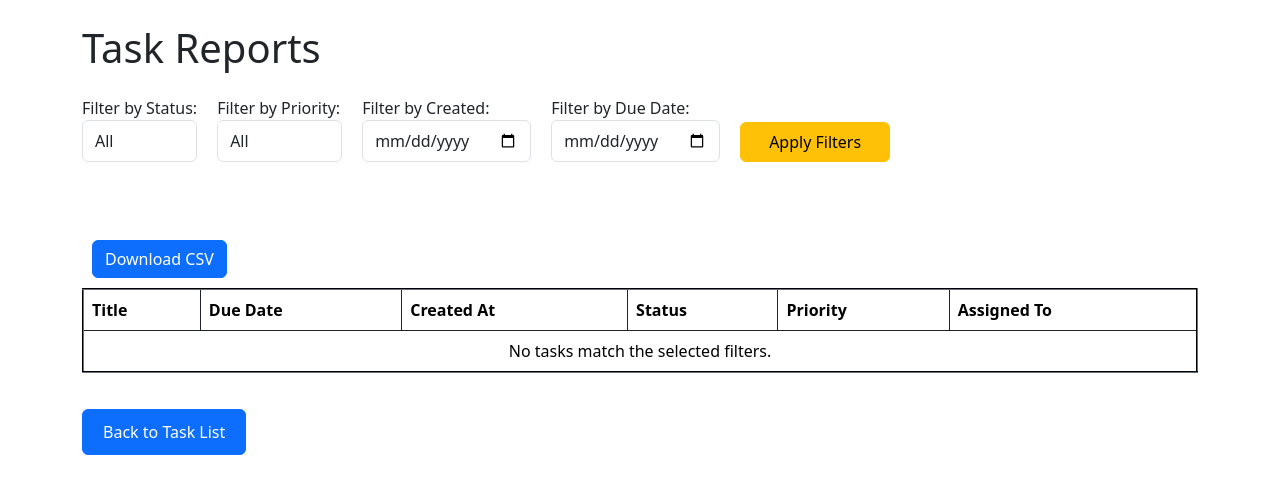
After one commit to Python-Bestpeers/mansi_nayak_task_1, a Django app: page /taskreport/ in a window 1280 px wide. The commit adds this page. Shown: the top 494 px of the page. Run offline with Django 4.2, Linux system fonts and the light colour scheme; data that the repository does not hold is empty.

Commit message:
Task 3 management (#3)
* updated the changes

* add the new url

```diff
--- a/app/templates/task_list.html
+++ b/app/templates/task_list.html
@@ -43,6 +43,7 @@
                 <a href="{% url 'user_list' %}" class="btn-users">Users List</a>
                 <a href="{% url 'create_task' %}" class="btn-add-task">Add Task</a>
                 <a href="{% url 'logout' %}" class="btn-logout">Logout</a>
+                <a href="{% url 'task_report' %}" class="btn-add-task">Task Report</a>
             {% else %}
                 <a href="{% url 'signup' %}" class="btn-users">Signup</a>
                 <a href="{% url 'login' %}" class="btn-users">Login</a>
@@ -121,7 +122,7 @@
                                 <a href="{% url 'delete_task' task.id %}" class="btn btn-danger btn-sm">Delete</a>
                             {% endif %}
 
-                            {% if user == task.assigned_by %}
+                            {% if user == task.assigned_to %}
                                 <a href="{% url 'status_update' task.id %}" class="btn btn-add-task">Update Status</a>
 
                             {% endif %}
--- /dev/null
+++ b/app/templates/task_report.html
@@ -0,0 +1,154 @@
+{% load static %}
+<!DOCTYPE html>
+<html lang="en">
+
+<head>
+    <meta charset="UTF-8">
+    <meta name="viewport" content="width=device-width, initial-scale=1.0">
+    <title>Task Reports</title>
+    <link href="https://cdn.jsdelivr.net/npm/bootstrap@5.3.0-alpha1/dist/css/bootstrap.min.css" rel="stylesheet">
+    <style>
+        /* Custom styling for the filters section */
+        .filters-container {
+            display: flex;
+            flex-wrap: wrap;
+            gap: 20px;
+            margin-bottom: 20px;
+        }
+
+        .filters-container label,
+        .filters-container select,
+        .filters-container input {
+            width: 100%;
+            max-width: 220px;
+        }
+
+        .filters-container .form-control {
+            height: calc(2.5rem + 2px);
+        }
+
+        .filters-container button {
+            height: 40px;
+            align-self: flex-end;
+        }
+
+        .filters-container .form-group {
+            display: flex;
+            flex-direction: column;
+            align-items: flex-start;
+        }
+
+        .auth-buttons {
+            display: flex;
+            justify-content: flex-start;
+            gap: 10px;
+            margin-top: 20px;
+        }
+
+        .auth-buttons .btn {
+            padding: 10px 20px;
+        }
+
+        .filters-container button {
+            align-self: flex-end;
+        }
+    </style>
+</head>
+
+<body>
+    <div class="container">
+        <h1 class="my-4">Task Reports</h1>
+
+        <!-- Filter Form -->
+        <form method="get">
+            <div class="filters-container">
+                <!-- Status Filter -->
+                <div class="form-group">
+                    <label for="status">Filter by Status:</label>
+                    <select name="status" class="form-control" style="width: 100%;">
+                        <option value="">All</option>
+                        <option value="Complete" {% if status == 'Complete' %}selected{% endif %}>Completed</option>
+                        <option value="Inprogress" {% if status == 'Inprogress' %}selected{% endif %}>In Progress</option>
+                    </select>
+                </div>
+
+                <!-- Priority Filter -->
+                <div class="form-group">
+                    <label for="priority">Filter by Priority:</label>
+                    <select name="priority" class="form-control" style="width: 100%;">
+                        <option value="">All</option>
+                        <option value="Major" {% if form.priority.value == 'Major' %} selected {% endif %}>Major</option>
+                        <option value="Intermediate" {% if form.priority.value == 'Intermediate' %} selected {% endif %}>Intermediate</option>
+                        <option value="Minor" {% if form.priority.value == 'Minor' %} selected {% endif %}>Minor</option>
+                    </select>
+                </div>
+
+                <!-- Created Filter -->
+                <div class="form-group">
+                    <label for="created">Filter by Created:</label>
+                    <input type="date" name="created" class="form-control" value="{{ created }}" style="width: 100%;">
+                </div>
+
+                <!-- Due Date Filter -->
+                <div class="form-group">
+                    <label for="due_date">Filter by Due Date:</label>
+                    <input type="date" name="due_date" class="form-control" value="{{ due_date }}" style="width: 100%;">
+                </div>
+
+                <!-- Apply Filters Button -->
+                <button class="btn btn-warning" type="submit" style="width: 150px;">Apply Filters</button>
+            </div>
+        </form>
+
+        <br><br>
+
+        <!-- Download CSV Form -->
+        <form method="post">
+            {% csrf_token %}
+            <input type="hidden" name="status" value="{{ status_filter }}">
+            <input type="hidden" name="priority" value="{{ priority_filter }}">
+            <input type="hidden" name="id" value="{{ task.id }}">
+            <button class="btn btn-primary" type="submit" style="margin: 10px;">Download CSV</button>
+        </form>
+
+        <!-- Task Table -->
+        <div class="table-responsive">
+            <table class="table table-bordered border-dark" border="2" width="100%" cellpadding="10">
+                <thead>
+                    <tr>
+                        <th>Title</th>
+                        <th>Due Date</th>
+                        <th>Created At</th>
+                        <th>Status</th>
+                        <th>Priority</th>
+                        <th>Assigned To</th>
+                    </tr>
+                </thead>
+                <tbody>
+                    {% for task in tasks %}
+                        <tr>
+                            <td>{{ task.title }}</td>
+                            <td>{{ task.due_date }}</td>
+                            <td>{{ task.created }}</td>
+                            <td>{{ task.status }}</td>
+                            <td>{{ task.priority }}</td>
+                            <td>{{ task.assigned_to.email }}</td>
+                        </tr>
+                    {% empty %}
+                        <tr>
+                            <td colspan="6" style="text-align: center;">No tasks match the selected filters.</td>
+                        </tr>
+                    {% endfor %}
+                </tbody>
+            </table>
+        </div>
+
+        <!-- Back to Task List Button -->
+        <div class="auth-buttons">
+            <a href="{% url 'task_list' %}" class="btn btn-primary">Back to Task List</a>
+        </div>
+    </div>
+
+    <script src="https://cdn.jsdelivr.net/npm/bootstrap@5.3.0-alpha1/dist/js/bootstrap.bundle.min.js"></script>
+</body>
+</html>
--- a/app/urls.py
+++ b/app/urls.py
@@ -11,6 +11,7 @@ from .views import (
     LogoutView,
     SignUpView,
     TaskListView,
+    TaskReportView,
     TaskStatusUpdateView,
     UpdateTaskView,
     UserListView,
@@ -42,6 +43,7 @@ urlpatterns = [
         TaskStatusUpdateView.as_view(),
         name="status_update",
     ),
+    path("taskreport/", TaskReportView.as_view(), name="task_report"),
 ]
 
 urlpatterns += static(settings.STATIC_URL, document_root=settings.STATIC_ROOT)
--- a/app/views.py
+++ b/app/views.py
@@ -1,5 +1,8 @@
+import csv
+
 from django.contrib import messages
 from django.contrib.auth import authenticate, login, logout
+from django.http import HttpResponse
 from django.shortcuts import redirect, render
 from django.views.generic import TemplateView, View
 
@@ -135,9 +138,15 @@ class UpdateTaskView(TemplateView):
         """
         Render the task update form with existing task data.
         """
-        task = Task.objects.filter(id=pk).first()
-        form = TaskForm(instance=task)
-        return render(request, self.template_name, {"form": form})
+        user_id = request.user.id
+
+        task = Task.objects.filter(id=pk, assigned_by=user_id).first()
+        if task:
+
+            form = TaskForm(instance=task)
+            return render(request, self.template_name, {"form": form})
+        else:
+            return redirect("task_list")
 
     def post(self, request, pk):
         """
@@ -265,11 +274,16 @@ class TaskStatusUpdateView(TemplateView):
         """
         Render the task status update form.
         """
-        task = Task.objects.filter(id=pk).first()
-        form = TaskStatusForm(instance=task)
-        return render(
-            request, self.template_name, {"form": form, "task": task}
-        )
+        user_id = request.user.id
+
+        task = Task.objects.filter(id=pk, assigned_to=user_id).first()
+        if task:
+            form = TaskStatusForm(instance=task)
+            return render(
+                request, self.template_name, {"form": form, "task": task}
+            )
+        else:
+            return redirect("task_list")
 
     def post(self, request, pk):
         """
@@ -283,3 +297,92 @@ class TaskStatusUpdateView(TemplateView):
         return render(
             request, self.template_name, {"form": form, "task": task}
         )
+
+
+class TaskReportView(TemplateView):
+    template_name = "task_report.html"
+
+    def get(self, request):
+        """
+        Display tasks based on status and priority filters.
+        """
+        status_filter = request.GET.get("status", "")
+        priority_filter = request.GET.get("priority", "")
+        due_date = request.GET.get("due_date", "")
+        created = request.GET.get("created", "")
+
+        tasks = Task.objects.all()
+
+        if status_filter:
+            tasks = tasks.filter(status=status_filter)
+        if priority_filter:
+            tasks = tasks.filter(priority=priority_filter)
+        if due_date:
+            tasks = tasks.filter(due_date=due_date)
+        if created:
+            tasks = tasks.filter(created=created)
+
+        return render(
+            request,
+            self.template_name,
+            {
+                "tasks": tasks,
+                "status_filter": status_filter,
+                "priority_filter": priority_filter,
+                "due_date": due_date,
+                "created": created,
+            },
+        )
+
+    def post(self, request):
+        """
+        Export filtered tasks to CSV if assigned to/by the user.
+        """
+        status_filter = request.POST.get("status", "")
+        priority_filter = request.POST.get("priority", "")
+        due_date = request.GET.get("due_date", "")
+        created = request.GET.get("created", "")
+        tasks = Task.objects.filter()
+
+        if status_filter:
+            tasks = tasks.filter(status=status_filter)
+        if priority_filter:
+            tasks = tasks.filter(priority=priority_filter)
+        if due_date:
+            tasks = tasks.filter(due_date=due_date)
+        if created:
+            tasks = tasks.filter(created=created)
+
+        # Generate CSV
+        response = HttpResponse(content_type="text/csv")
+        response["Content-Disposition"] = (
+            'attachment; filename="filtered_tasks.csv"'
+        )
+
+        writer = csv.writer(response)
+        writer.writerow(
+            [
+                "Title",
+                "Due Date",
+                "Created At",
+                "Status",
+                "Priority",
+                "Assigned By",
+                "Assigned To",
+            ]
+        )
+
+        for task in tasks:
+            writer.writerow(
+                [
+                    task.title,
+                    task.due_date,
+                    task.created,
+                    task.status,
+                    task.priority,
+                    task.assigned_by.email,
+                    task.assigned_to.email,
+                ]
+            )
+
+        return response
```
